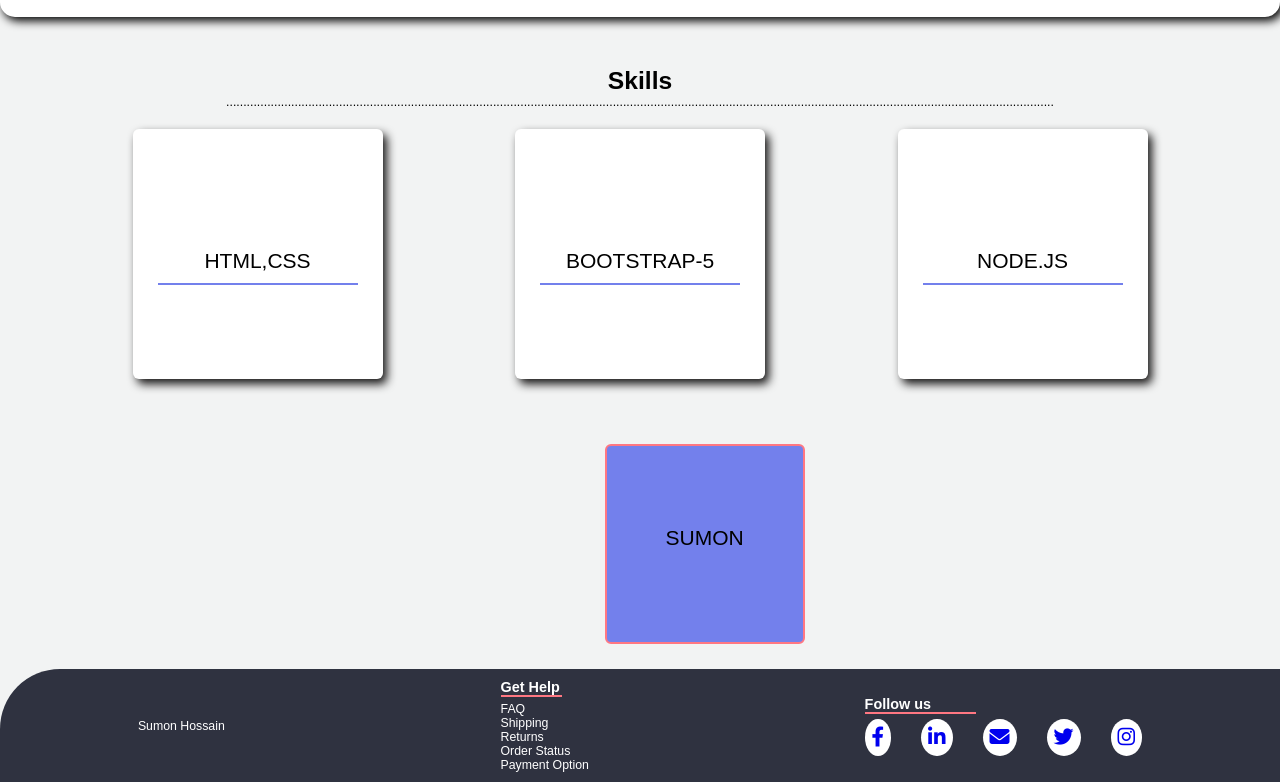
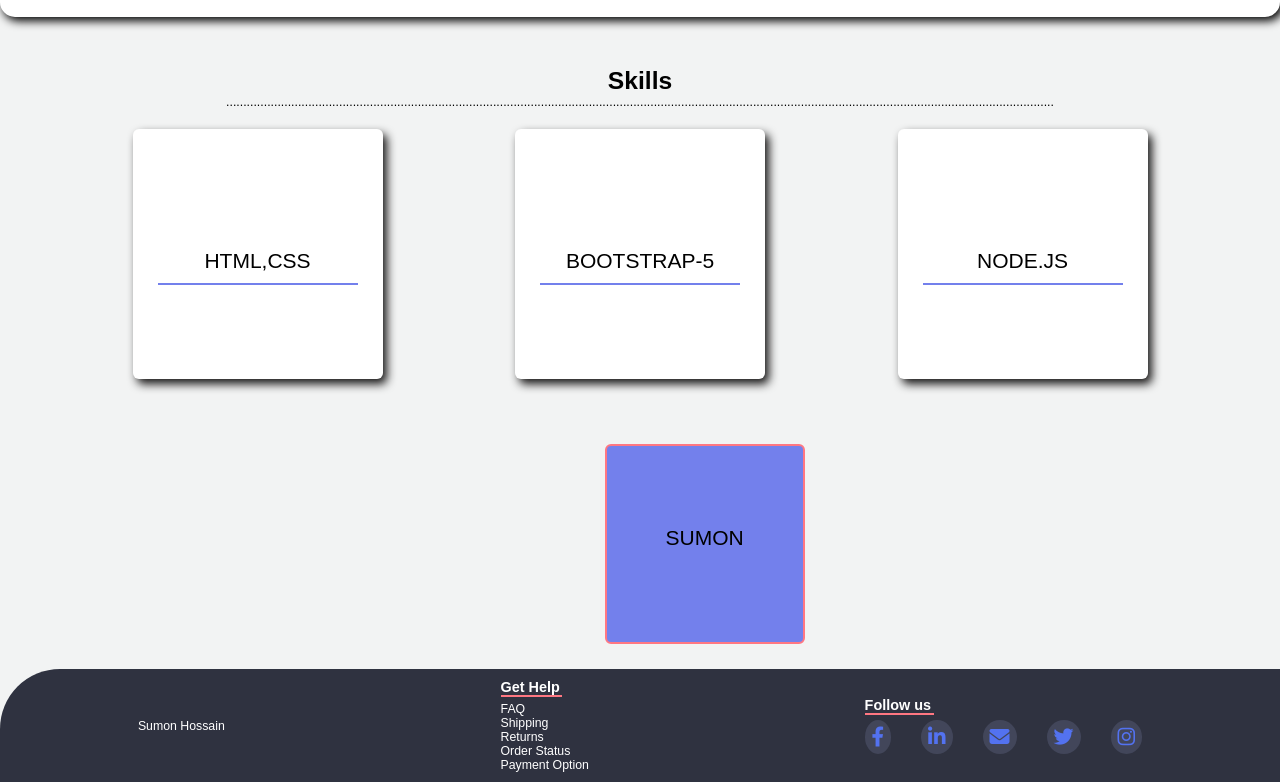
Before and after one commit to Sumon180/PortFolio, a plain HTML site: page index.html in a window 1280 px wide. Shown: the part 715-1497 px from the top of the page. Drawn offline with Linux system fonts and the light colour scheme.

Commit message:
scroll Behavier set

```diff
--- a/CSS/index.css
+++ b/CSS/index.css
@@ -10,7 +10,7 @@
     --color-info-light: #dce1eb;
     --color-dark: #363949;
     --color-light: rgba(132,139,200,0.18);
-    --color-primary-varient: #111e88;
+    --color-primary-varient: #5372f0;
     --color-dark-varient: #677483;
     --color-background: #F2F3F3;
     --color-Soft: lightgray;
@@ -36,7 +36,7 @@
     outline: 0;
     appearance: none;
     border: 0;
-
+    scroll-behavior: smooth;
 }
 
 html{
@@ -58,7 +58,7 @@ body{
     justify-content: center;
     flex-direction: column;
     width: 100%;
-    /* background-image: url(''); */
+    /* background-image: url('images/features-2.svg'); */
     /* height: 100vh; */
     /* background-position: center;
     background-repeat: no-repeat;
@@ -94,9 +94,7 @@ body{
     cursor: pointer;
     transition: all 0.3s ease;
     box-shadow: 4px 4px var(--color-primary);
-    animation-name: hirebutton;
-    animation-duration: 2s;
-    animation-iteration-count: infinite;
+    animation: hirebutton 2s infinite;
 }
 .bg_img .banner-text input:hover{
     background-color: var(--color-dark);
@@ -116,6 +114,7 @@ body{
     100%{
         color: white;
     }
+
 
 }
 
@@ -555,7 +554,7 @@ a{
     color: white;
 }
 .footer .contact .underline{
-    width: 40%;
+    width: 25%;
     margin: 0;
     margin-bottom: 5px;
     height: 2px;
@@ -565,9 +564,16 @@ a{
     display: flex;
     gap: 30px;
 }
-.footer .contact .link li{
-    background: white;
+.footer .contact .link li a i{
+
+    background: rgb(66, 70, 90);
     padding: 7px;
+    color: var(--color-primary-varient);
     border-radius: 50%;
     font-size: 20px;
+    transition: all 0.3s ease;
 }
+.footer .contact .link li a i:hover{
+    background: white;
+    color: var(--color-danger);
+}
```
